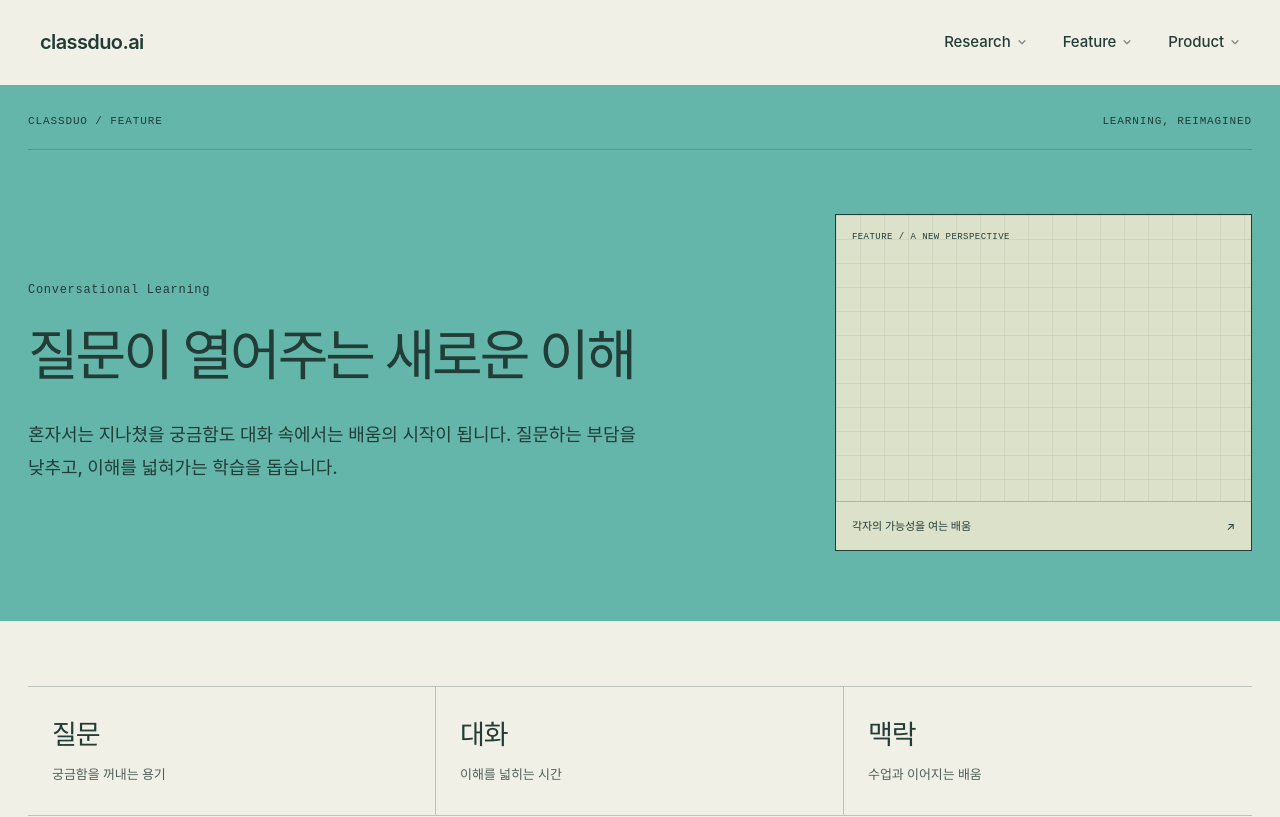
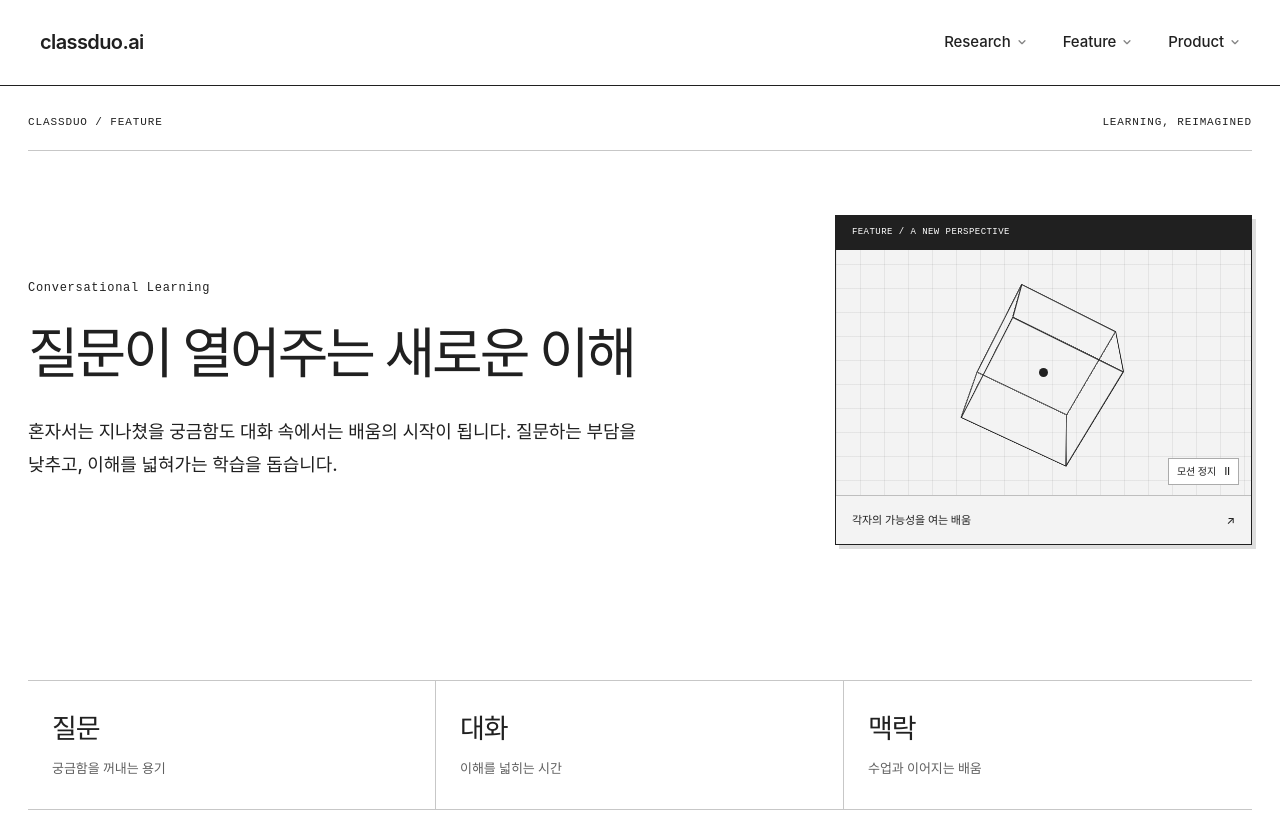
Before and after one commit to junyeongccom/classduo_about, a Next.js app: page /feature/conversational-learning in a window 1280 px wide. Shown: the top 817 px of the page. Built offline with nearby package versions, Linux system fonts and the light colour scheme; a web font is replaced by a local one.

Commit message:
Refine monochrome detail pages and add geometric scroll motion

```diff
--- a/app/landing.module.css
+++ b/app/landing.module.css
@@ -622,3 +622,77 @@
     transform: none;
   }
 }
+
+/* Content stays visible without JavaScript; motion starts only after observation. */
+.landing [data-pending="true"] {
+  transition:
+    opacity 0.65s ease,
+    translate 0.65s cubic-bezier(0.22, 1, 0.36, 1);
+}
+.landing [data-pending="true"]:not([data-visible="true"]) {
+  opacity: 0;
+  translate: 0 20px;
+}
+.landing [data-reveal]:focus-within {
+  opacity: 1 !important;
+  translate: none !important;
+}
+@media (prefers-reduced-motion: reduce) {
+  .landing [data-pending="true"] {
+    opacity: 1 !important;
+    translate: none !important;
+    transition: none !important;
+  }
+}
+
+@media (prefers-reduced-motion: no-preference) {
+  .researchGrid[data-visible="true"] .researchArt circle[stroke] {
+    stroke-dasharray: 1100;
+    animation: trace 2.4s ease-out both;
+  }
+  .card:is(:hover, :focus-visible) .stack i:nth-child(even) {
+    translate: 0 -8px;
+  }
+  .card:is(:hover, :focus-visible) .target i:nth-child(3) {
+    scale: 1.18;
+  }
+  .card:is(:hover, :focus-visible) .spark {
+    transform: rotate(90deg);
+  }
+  .card:is(:hover, :focus-visible) .orbit {
+    transform: rotate(-30deg);
+  }
+  .card:is(:hover, :focus-visible) .path i {
+    translate: 0 -6px;
+  }
+  .symbol i {
+    transition:
+      translate 0.5s ease,
+      scale 0.5s ease;
+  }
+  .path i:nth-child(2) {
+    transition-delay: 0.06s;
+  }
+  .path i:nth-child(3) {
+    transition-delay: 0.12s;
+  }
+  .path i:nth-child(4) {
+    transition-delay: 0.18s;
+  }
+  .primary span,
+  .secondary span {
+    transition: transform 0.2s;
+  }
+  .primary:is(:hover, :focus-visible) span,
+  .secondary:is(:hover, :focus-visible) span {
+    transform: translate(3px, -3px);
+  }
+}
+@keyframes trace {
+  from {
+    stroke-dashoffset: 1100;
+  }
+  to {
+    stroke-dashoffset: 0;
+  }
+}
--- a/components/PageShell.module.css
+++ b/components/PageShell.module.css
@@ -1,18 +1,18 @@
 /* Subpage presentation shares the home palette and geometric visual language. */
 .page {
-  --ink: #223c37;
-  --ct-ink: #223c37;
-  --ct-ink-2: #42584f;
-  --ct-ink-3: #50605a;
-  --ct-ink-4: #50605a;
-  --ct-accent: #223c37;
-  --ct-line: #223c3740;
-  --ct-line-soft: #223c372a;
-  background: #f1f0e6;
+  --ink: #202020;
+  --ct-ink: #202020;
+  --ct-ink-2: #444444;
+  --ct-ink-3: #606060;
+  --ct-ink-4: #606060;
+  --ct-accent: #202020;
+  --ct-line: #20202040;
+  --ct-line-soft: #2020202a;
+  background: #ffffff;
   color: var(--ink);
 }
 .hero {
-  background: #65b6aa;
+  background: #ffffff;
   padding: 28px max(28px, calc((100% - 1240px) / 2)) 70px;
 }
 .eyebrow {
@@ -54,21 +54,25 @@
   word-break: keep-all;
 }
 .art {
-  background: #dce1c9;
+  background: #f3f3f3;
   border: 1px solid var(--ink);
   background-image:
-    linear-gradient(#223c3712 1px, transparent 1px),
-    linear-gradient(90deg, #223c3712 1px, transparent 1px);
+    linear-gradient(#20202012 1px, transparent 1px),
+    linear-gradient(90deg, #20202012 1px, transparent 1px);
   background-size: 24px 24px;
+  box-shadow: 4px 4px 0 #dedede;
   overflow: hidden;
 }
 .artLabel {
   display: block;
-  padding: 16px;
+  color: #ffffff;
+  background: #202020;
+  padding: 10px 16px;
   font: 9px/1.5 monospace;
   letter-spacing: 0.05em;
 }
 .art .symbol {
+  filter: grayscale(1);
   margin: 65px auto;
   transform: scale(1.5);
   animation: arrive 1.2s ease-out backwards;
@@ -82,7 +86,7 @@
   padding: 16px;
   font-size: 11px;
   border-top: 1px solid var(--ct-line);
-  background: #dce1c9;
+  background: #f3f3f3;
 }
 .content {
   max-width: 1296px;
@@ -173,7 +177,7 @@
   padding: 26px;
 }
 .more a:hover {
-  background: #e3e7db;
+  background: #eeeeee;
 }
 .more a p:first-child {
   font-size: 19px;
@@ -280,3 +284,52 @@
     transform: scale(1.5);
   }
 }
+
+/* Keep the home color theme isolated from the monochrome detail pages. */
+.page .header {
+  background: #fff;
+  --ct-ink: #202020;
+  border-bottom: 1px solid #202020;
+}
+.header button:hover,
+.header button[aria-expanded="true"],
+.header a:hover {
+  color: #202020 !important;
+}
+.header a:hover {
+  background: #f3f3f3;
+}
+.page .footer {
+  background: #f3f3f3;
+  border-top: 1px solid #202020;
+  --ct-ink: #202020;
+  --ct-ink-3: #505050;
+  --ct-ink-4: #606060;
+}
+.values > div > p:first-child,
+.section h2 > span:first-child,
+.more a p:first-child {
+  color: #202020 !important;
+}
+
+/* Content stays visible without JavaScript; motion starts only after observation. */
+.page [data-pending="true"] {
+  transition:
+    opacity 0.65s ease,
+    translate 0.65s cubic-bezier(0.22, 1, 0.36, 1);
+}
+.page [data-pending="true"]:not([data-visible="true"]) {
+  opacity: 0;
+  translate: 0 20px;
+}
+.page [data-reveal]:focus-within {
+  opacity: 1 !important;
+  translate: none !important;
+}
+@media (prefers-reduced-motion: reduce) {
+  .page [data-pending="true"] {
+    opacity: 1 !important;
+    translate: none !important;
+    transition: none !important;
+  }
+}
--- a/components/PageShell.tsx
+++ b/components/PageShell.tsx
@@ -7,6 +7,8 @@
  * @module components
  * @dependencies ./SiteNav, ./SiteFooter
  */
+import { ScrollMotion } from "./ScrollMotion";
+import { Wireframe } from "./Wireframe";
 import Link from "next/link";
 import { SiteNav } from "./SiteNav";
 import { SiteFooter } from "./SiteFooter";
@@ -38,7 +40,8 @@ export function PageShell({
 }: PageShellProps) {
   return (
     <div className={styles.page}>
-      <header className={home.header}>
+      <ScrollMotion />
+      <header className={`${home.header} ${styles.header}`}>
         <SiteNav />
       </header>
       <section className={styles.hero}>
@@ -46,24 +49,17 @@ export function PageShell({
           <Link href="/">CLASSDUO / {kicker.toUpperCase()}</Link>
           <span>LEARNING, REIMAGINED</span>
         </div>
-        <div className={styles.heroGrid}>
+        <div data-reveal className={styles.heroGrid}>
           <div>
             {subtitle && <p className={styles.label}>{subtitle}</p>}
             <h1>{title}</h1>
             {lead && <p className={styles.lead}>{lead}</p>}
           </div>
-          <div className={styles.art} aria-hidden="true">
+          <div className={styles.art}>
             <span className={styles.artLabel}>
               {kicker.toUpperCase()} / A NEW PERSPECTIVE
             </span>
-            <div
-              className={`${home.symbol} ${home[({ Microlearning: "stack", "Test-based Learning": "target", Engagement: "spark", "Conversational Learning": "orbit", "Self-directed Learning": "path" } as Record<string, string>)[subtitle || ""] || "orbit"]} ${styles.symbol}`}
-            >
-              <i />
-              <i />
-              <i />
-              <i />
-            </div>
+            <Wireframe />
             <span className={styles.artFooter}>
               각자의 가능성을 여는 배움 <span>↗</span>
             </span>
@@ -71,7 +67,7 @@ export function PageShell({
         </div>
       </section>
       <main className={styles.content}>{children}</main>
-      <SiteFooter className={home.footer} />
+      <SiteFooter className={`${home.footer} ${styles.footer}`} />
     </div>
   );
 }
@@ -86,7 +82,7 @@ export function StatStrip({
   accent?: string;
 }) {
   return (
-    <div className={styles.values}>
+    <div data-reveal className={styles.values}>
       {items.map((s) => (
         <div key={s.label} className="bg-white px-6 py-7">
           <p className="ct-h2 ct-num leading-none" style={{ color: accent }}>
@@ -113,7 +109,7 @@ export function Section({
   children: React.ReactNode;
 }) {
   return (
-    <section className={styles.section}>
+    <section data-reveal className={styles.section}>
       <h2 className="ct-h2 flex items-baseline gap-4">
         {index !== undefined && (
           <span
@@ -215,7 +211,7 @@ export function NextLinks({
   accent?: string;
 }) {
   return (
-    <nav className={styles.more}>
+    <nav data-reveal className={styles.more}>
       <p className="ct-caption ct-strong uppercase tracking-[0.14em] text-[color:var(--ct-ink-4)]">
         More
       </p>
--- /dev/null
+++ b/components/ScrollMotion.tsx
@@ -0,0 +1,51 @@
+/**
+ * @file ScrollMotion.tsx
+ * @description 화면에 들어온 콘텐츠를 한 번만 드러내는 점진적 모션 강화
+ * @module components
+ * @dependencies react, next/navigation
+ */
+"use client";
+import { useEffect, useRef } from "react";
+import { usePathname } from "next/navigation";
+
+export function ScrollMotion() {
+  const pathname = usePathname();
+  const marker = useRef<HTMLSpanElement>(null);
+  useEffect(() => {
+    const root = marker.current?.parentElement;
+    if (!root || !("IntersectionObserver" in window)) return;
+    const preference = window.matchMedia("(prefers-reduced-motion: reduce)");
+    const targets = Array.from(
+      root.querySelectorAll<HTMLElement>("[data-reveal]"),
+    );
+    const observer = new IntersectionObserver(
+      (entries) => {
+        entries.forEach(({ target, isIntersecting }) => {
+          if (!isIntersecting) return;
+          target.setAttribute("data-visible", "true");
+          observer.unobserve(target);
+        });
+      },
+      { threshold: 0.08 },
+    );
+    const reset = () => {
+      observer.disconnect();
+      targets.forEach((target) => {
+        target.removeAttribute("data-pending");
+        target.removeAttribute("data-visible");
+        if (!preference.matches) {
+          target.setAttribute("data-pending", "true");
+          observer.observe(target);
+        }
+      });
+    };
+    reset();
+    preference.addEventListener("change", reset);
+    return () => {
+      observer.disconnect();
+      preference.removeEventListener("change", reset);
+      targets.forEach((target) => target.removeAttribute("data-pending"));
+    };
+  }, [pathname]);
+  return <span ref={marker} hidden aria-hidden="true" />;
+}
--- /dev/null
+++ b/components/Wireframe.module.css
@@ -0,0 +1,87 @@
+.scene {
+  position: relative;
+  color: #202020;
+}
+.stage {
+  height: 245px;
+  display: grid;
+  place-items: center;
+  perspective: 650px;
+  overflow: hidden;
+}
+.cube {
+  width: 112px;
+  height: 112px;
+  position: relative;
+  transform-style: preserve-3d;
+  animation: turn 22s linear infinite;
+}
+.cube i {
+  position: absolute;
+  inset: 0;
+  border: 1px solid currentColor;
+  background: #ffffff12;
+}
+.cube i:nth-child(1) {
+  transform: translateZ(56px);
+}
+.cube i:nth-child(2) {
+  transform: rotateY(180deg) translateZ(56px);
+}
+.cube i:nth-child(3) {
+  transform: rotateY(90deg) translateZ(56px);
+}
+.cube i:nth-child(4) {
+  transform: rotateY(-90deg) translateZ(56px);
+}
+.cube i:nth-child(5) {
+  transform: rotateX(90deg) translateZ(56px);
+}
+.cube i:nth-child(6) {
+  transform: rotateX(-90deg) translateZ(56px);
+}
+.center {
+  position: absolute;
+  width: 9px;
+  height: 9px;
+  background: currentColor;
+  border-radius: 50%;
+  pointer-events: none;
+}
+.paused {
+  animation-play-state: paused;
+}
+.control {
+  position: absolute;
+  bottom: 10px;
+  right: 12px;
+  border: 1px solid #20202060;
+  background: #fff;
+  padding: 5px 8px;
+  font-size: 10px;
+  cursor: pointer;
+}
+.control:focus-visible {
+  outline: 2px solid currentColor;
+  outline-offset: 3px;
+}
+.control span {
+  margin-left: 6px;
+}
+@keyframes turn {
+  from {
+    transform: rotateX(-20deg) rotateY(25deg) rotateZ(-5deg);
+  }
+  to {
+    transform: rotateX(340deg) rotateY(385deg) rotateZ(-5deg);
+  }
+}
+@media (prefers-reduced-motion: reduce) {
+  .cube {
+    animation: none;
+    transform: rotateX(-20deg) rotateY(25deg) rotateZ(-5deg);
+  }
+  .control {
+    display: none;
+  }
+}
--- /dev/null
+++ b/components/Wireframe.tsx
@@ -0,0 +1,34 @@
+/**
+ * @file Wireframe.tsx
+ * @description 회전하는 와이어프레임과 사용자 모션 제어
+ * @module components
+ * @dependencies react, Wireframe.module.css
+ */
+"use client";
+import { useState } from "react";
+import styles from "./Wireframe.module.css";
+
+export function Wireframe() {
+  const [paused, setPaused] = useState(false);
+  return (
+    <div className={styles.scene}>
+      <div className={styles.stage} aria-hidden="true">
+        <div className={`${styles.cube} ${paused ? styles.paused : ""}`}>
+          {Array.from({ length: 6 }, (_, i) => (
+            <i key={i} />
+          ))}
+        </div>
+        <span className={styles.center} />
+      </div>
+      <button
+        className={styles.control}
+        type="button"
+        aria-pressed={paused}
+        onClick={() => setPaused(!paused)}
+      >
+        {paused ? "모션 재생" : "모션 정지"}{" "}
+        <span aria-hidden>{paused ? "▷" : "Ⅱ"}</span>
+      </button>
+    </div>
+  );
+}
```
Also changed, not shown: app/layout.tsx (+16 -15 lines), app/page.tsx (+12 -8 lines), public/classduo-preview-20260917.png (added).
